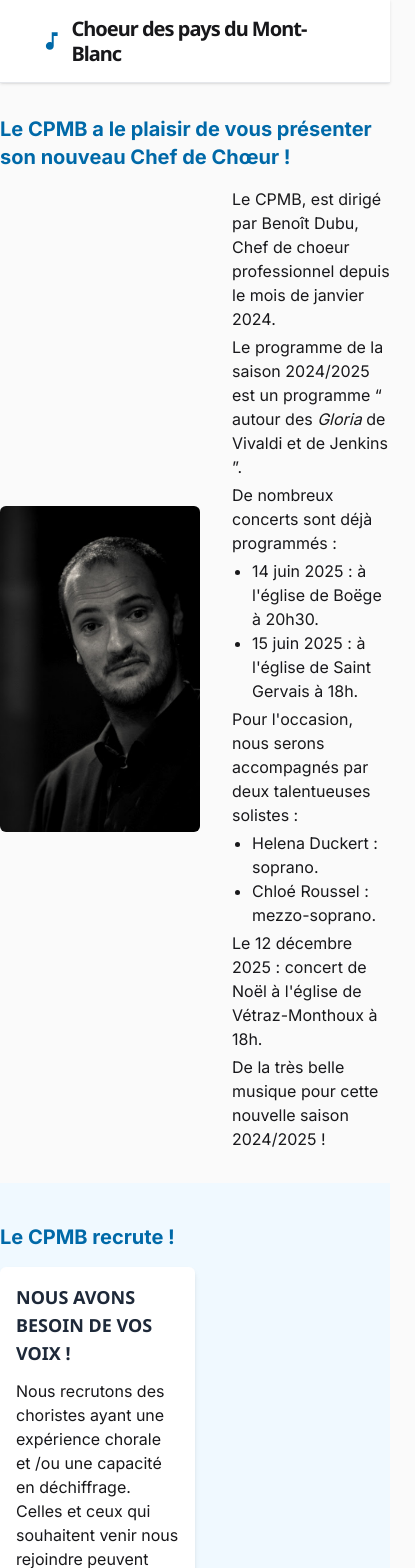
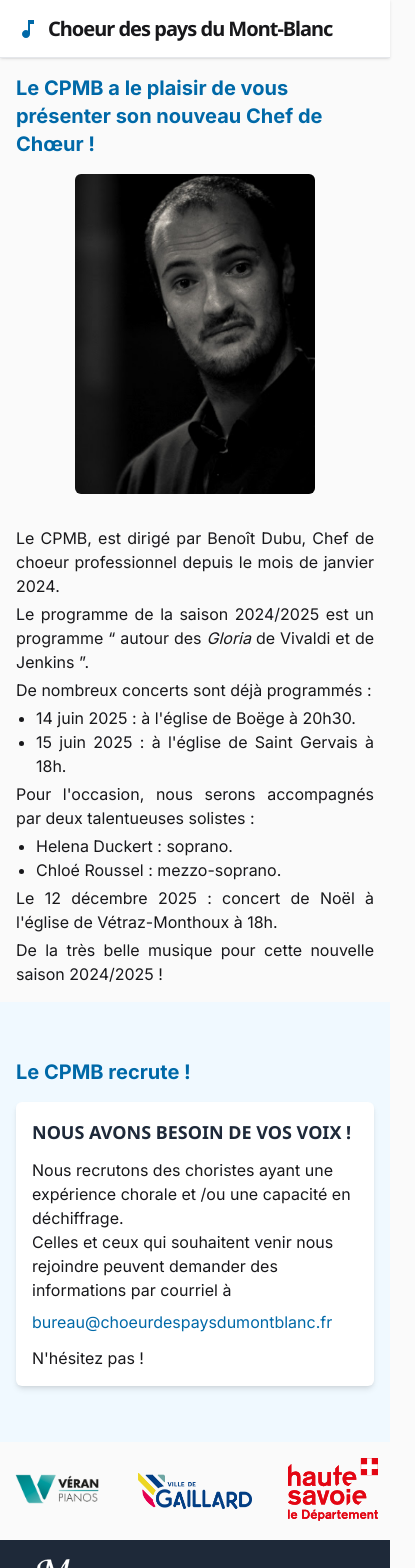
Before and after one commit to Mitchnsun/cpmb, a Next.js app: page / in a window 390 px wide. Shown: the top 1568 px of the page, 415 px wide, since content can reach past the window. Built offline with nearby package versions, Linux system fonts and the light colour scheme.

Commit message:
feat(responsive): Homepage & Mentions

```diff
--- a/app/layout.tsx
+++ b/app/layout.tsx
@@ -1,6 +1,6 @@
 import "./globals.css";
 
-import type { Metadata } from "next";
+import type { Metadata, Viewport } from "next";
 import { Inter, Noto_Sans } from "next/font/google";
 
 import Footer from "@/components/Footer";
@@ -22,6 +22,11 @@ export const metadata: Metadata = {
     "L'objectif est de proposer à un public le plus large possible des interprétations de grande qualité. Notre vocation est de faire connaître et promouvoir la musique classique, permettant de rapprocher les musiciens et un large public, parfois non initié, en expliquant les œuvres musicales partant du principe qu'\"Apprendre à écouter, c'est découvrir l'émotion\".",
 };
 
+export const viewport: Viewport = {
+  width: "device-width",
+  initialScale: 1,
+};
+
 export default function RootLayout({
   children,
 }: Readonly<{
--- a/app/mentions-legales/page.tsx
+++ b/app/mentions-legales/page.tsx
@@ -1,11 +1,9 @@
 export default function Mentions() {
   return (
-    <main className="py-8 text-zinc-900">
-      <article className="container mx-auto">
+    <main className="p-4 text-zinc-900 lg:py-8">
+      <article className="container mx-auto text-justify">
         <h3 className="mb-4 text-xl font-bold text-sky-700">Mentions légales</h3>
-        <h4 className="font-noto mb-2 text-lg font-bold text-gray-800 uppercase">
-          Droits d&apos;auteurs et copyright :
-        </h4>
+        <h4 className="font-noto mb-2 text-lg font-bold text-gray-800">Droits d&apos;auteurs et copyright :</h4>
         <p>
           Le site de l&apos;association &quot;Chœur des Pays du Mont-Blanc&quot; est protégé par la législation
           française et internationale sur le droit d&apos;auteur et la propriété intellectuelle. Les droits de
@@ -14,7 +12,7 @@ export default function Mentions() {
           diffusion, ainsi que toute utilisation des visuels et textes qu&apos;il contient autre que la consultation
           individuelle et privée sont interdits sauf autorisation expresse du directeur de la publication.
         </p>
-        <h4 className="font-noto my-2 text-lg font-bold text-gray-800 uppercase">Données personnelles :</h4>
+        <h4 className="font-noto my-2 text-lg font-bold text-gray-800">Données personnelles :</h4>
         <h5 className="font-bold">1. Déclaration à la CNIL :</h5>
         <p>
           Conformément à l&apos;article n° 2010-229 du 10 juin 2010 dispensant de déclaration les traitements
--- a/app/page.tsx
+++ b/app/page.tsx
@@ -5,18 +5,18 @@ import MailIcon from "@/public/mail.svg";
 export default function Home() {
   return (
     <>
-      <main className="py-8 text-zinc-900">
+      <main className="p-4 text-zinc-900 lg:p-8">
         <article className="container mx-auto">
           <h3 className="mb-4 text-xl font-bold text-sky-700">
             Le CPMB a le plaisir de vous présenter son nouveau Chef de Chœur !
           </h3>
-          <div className="flex items-center gap-8">
+          <div className="flex flex-col items-start gap-8 text-justify sm:flex-row lg:items-center">
             <Image
               src="/media/benoit_dubu.jpg"
               alt="Benoît Dubu"
-              width={200}
-              height={350}
-              className="rounded-md object-cover"
+              width={180}
+              height={325}
+              className="mx-auto h-80 w-full max-w-60 grow-0 rounded-md object-cover lg:m-0 lg:h-auto"
             />
             <div>
               <p>Le CPMB, est dirigé par Benoît Dubu, Chef de choeur professionnel depuis le mois de janvier 2024.</p>
@@ -40,17 +40,17 @@ export default function Home() {
           </div>
         </article>
       </main>
-      <div className="bg-sky-50">
+      <div className="bg-sky-50 p-4">
         <div className="container mx-auto py-10">
           <h3 className="mb-4 text-xl font-bold text-sky-700">Le CPMB recrute !</h3>
-          <div className="max-w-1/2 rounded-md bg-white p-4 shadow-md">
+          <div className="rounded-md bg-white p-4 shadow-md lg:max-w-1/2">
             <h4 className="font-noto text-lg font-bold text-gray-800 uppercase">Nous avons besoin de vos voix !</h4>
             <p className="pt-3">
               Nous recrutons des choristes ayant une expérience chorale et /ou une capacité en déchiffrage.
             </p>
             <p>Celles et ceux qui souhaitent venir nous rejoindre peuvent demander des informations par courriel à</p>
-            <p className="flex items-center gap-2 py-2 pl-4">
-              <MailIcon className="h-5 w-5" />
+            <p className="flex items-center gap-2 pt-2 md:pl-4">
+              <MailIcon className="hidden h-5 w-5 md:block" />
               <a href="mailto:bureau@choeurdespaysdumontblanc.fr" className="text-sky-700 hover:underline">
                 bureau@choeurdespaysdumontblanc.fr
               </a>
--- a/components/Footer.tsx
+++ b/components/Footer.tsx
@@ -4,18 +4,18 @@ import Link from "next/link";
 const Footer = () => (
   <footer className="font-noto">
     <div className="container mx-auto flex items-center justify-around gap-6 py-4 text-center">
-      <a href="https://www.veran-piano.com/" target="_blank" rel="noopener noreferrer">
-        <Image src="/logo-veran-pianos.png" alt="Logo Veran Piano" width={200} height={100} />
+      <a href="https://www.veran-piano.com/" target="_blank" rel="noopener noreferrer" className="basis-1/3">
+        <Image src="/logo-veran-pianos.png" alt="Logo Veran Piano" width={200} height={120} className="m-auto" />
       </a>
-      <a href="https://www.gaillard.fr/" target="_blank" rel="noopener noreferrer">
-        <Image src="/logo-gaillard.png" alt="Logo Ville de Gaillard" width={200} height={100} />
+      <a href="https://www.gaillard.fr/" target="_blank" rel="noopener noreferrer" className="basis-1/3">
+        <Image src="/logo-gaillard.png" alt="Logo Ville de Gaillard" width={200} height={120} className="m-auto" />
       </a>
-      <a href="https://www.hautesavoie.fr/" target="_blank" rel="noopener noreferrer">
-        <Image src="/haute-savoie.svg" alt="Logo Haute-Savoie" width={100} height={55} />
+      <a href="https://www.hautesavoie.fr/" target="_blank" rel="noopener noreferrer" className="basis-1/3">
+        <Image src="/haute-savoie.svg" alt="Logo Haute-Savoie" width={90} height={55} className="m-auto" />
       </a>
     </div>
-    <div className="bg-gray-800">
-      <div className="container mx-auto flex items-start gap-24 py-4">
+    <div className="bg-gray-800 px-4">
+      <div className="container mx-auto flex flex-col items-start gap-4 py-4 lg:flex-row lg:gap-24">
         <div>
           <Image
             src="/CPMB-logo-blanc.png"
--- a/components/Header.tsx
+++ b/components/Header.tsx
@@ -3,7 +3,7 @@ import Link from "next/link";
 import MusicNote from "@/public/music-note.svg";
 
 const Header = () => (
-  <header className="sticky top-0 border-b border-solid border-b-gray-200 bg-white px-10 py-4 shadow-sm">
+  <header className="sticky top-0 border-b border-solid border-b-gray-200 bg-white px-4 py-4 shadow-sm lg:px-10">
     <Link href="/" className="text-inherit no-underline">
       <h1 className="font-noto flex items-center gap-2 text-xl leading-tight font-bold tracking-tighter">
         <MusicNote className="h-6 w-6 fill-sky-700" aria-hidden />
```
